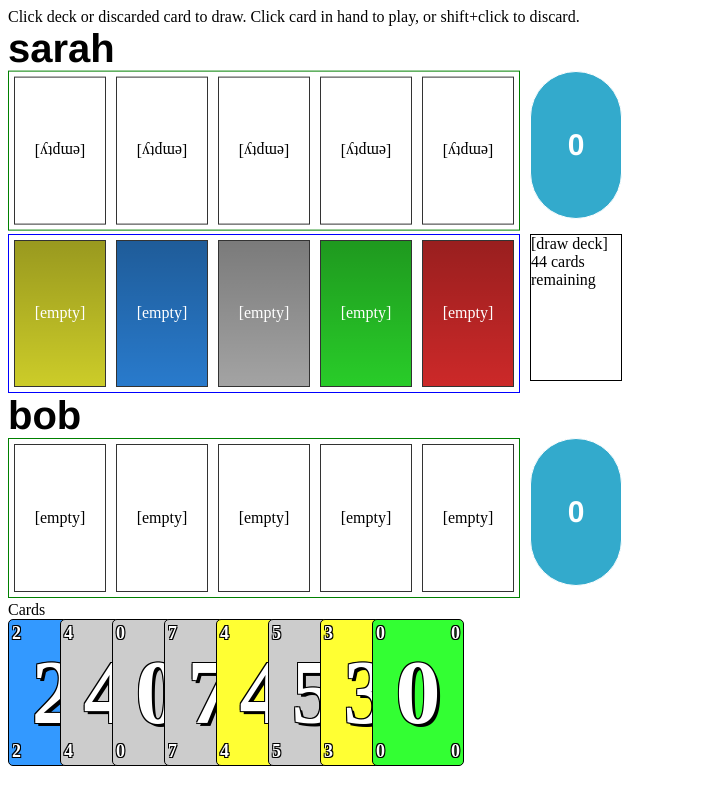
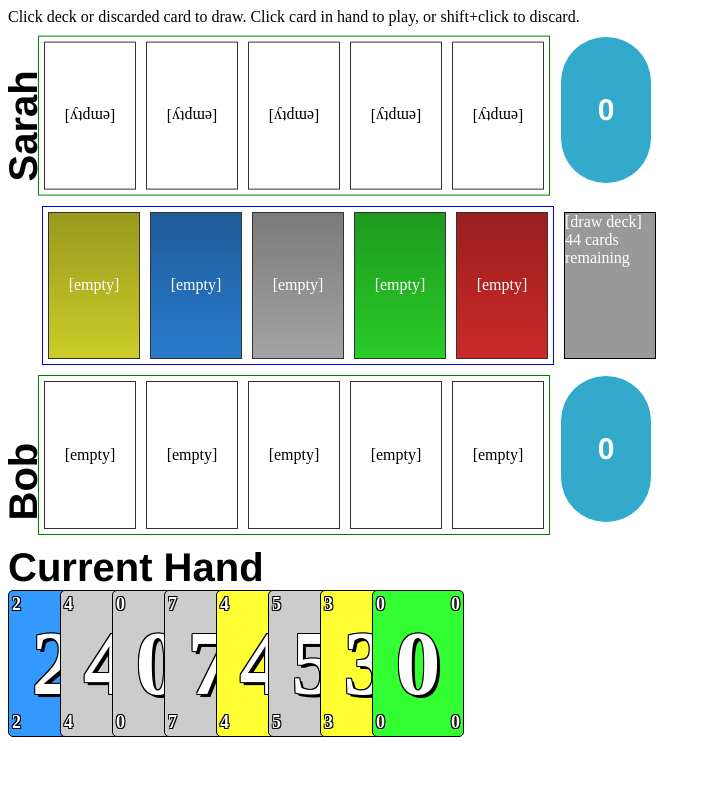
Before and after one commit to dmagoo/ng-expedition-game, an Angular app: page / in a window 1280 px wide. Shown: the whole page, without its empty margins (0-711 px from the left). Built offline with nearby package versions, Linux system fonts and the light colour scheme.

Commit message:
spacing, small css changes

```diff
--- a/src/app/lost-cities-app/lost-cities-app.component.ts
+++ b/src/app/lost-cities-app/lost-cities-app.component.ts
@@ -19,9 +19,9 @@ export class LostCitiesAppComponent {
         private gameService: LostCitiesGameService
     ) {
 
-        gameService.registerPlayer(0, 'bob', new HumanPlayerAgent());
+        gameService.registerPlayer(0, 'Bob', new HumanPlayerAgent());
         //gameService.registerPlayer(1, 'robo betty', new AIPlayerAgent(greedyStrategy, scoreTallyHeuristic));
-        gameService.registerPlayer(1, 'sarah', new HumanPlayerAgent());
+        gameService.registerPlayer(1, 'Sarah', new HumanPlayerAgent());
 
         console.log('starting game');
         gameService.startGame();
--- a/src/app/lost-cities-board/lost-cities-board.component.html
+++ b/src/app/lost-cities-board/lost-cities-board.component.html
@@ -1,5 +1,5 @@
 <div class="lc-board">
-  <div class="player-header">{{getVisibleOpponent().name}}</div>
+  <div class="player-header"><div>{{getVisibleOpponent().name}}</div></div>
   <lost-cities-played-cards [playedCardsPiles]="getVisibleOpponent().playedCards" [orientation]="'flipped'" class="played-cards-piles"></lost-cities-played-cards>
   <div class="score-box"><div class="score">{{getVisibleOpponent().getScore()}}</div></div>
   <div></div>
@@ -8,7 +8,8 @@
     [draw deck]<br/>
     {{boardState.deck.length}} cards remaining
   </div>
-  <div class="player-header">{{getVisiblePlayer().name}}</div>
+  <div></div>
+  <div class="player-header"><div>{{getVisiblePlayer().name}}</div></div>
   <lost-cities-played-cards [playedCardsPiles]="getVisiblePlayer().playedCards" [orientation]="'normal'" class="played-cards-piles"></lost-cities-played-cards>
   <div class="score-box"><div class="score">{{getVisiblePlayer().getScore()}}</div></div>
   <lost-cities-hand [player]="getVisiblePlayer()"></lost-cities-hand>
--- a/src/app/lost-cities-board/lost-cities-board.component.scss
+++ b/src/app/lost-cities-board/lost-cities-board.component.scss
@@ -8,11 +8,15 @@
     margin: 0 10px;
     vertical-align: top;
     cursor: pointer;
+    margin-top: 6px;
+    background-color: #999999;
+    color: white;
 }
 
 .discard-piles {
     display: inline-block;
     vertical-align: top;
+    margin-left: 34px;
 }
 
 .score-box {
@@ -24,7 +28,7 @@
     width: $card-width;
     height: $card-height;
     display: inline-table;
-    margin: 0 10px;
+    margin-left: 10px;
     vertical-align: top;
 }
 
@@ -43,8 +47,29 @@
     display: inline-block;
 }
 
+.score-box,
+.played-cards-piles {
+    margin-top: 10px;
+    margin-bottom: 10px;
+}
+
 .player-header {
     font-weight: bold;
     font-size: 40px;
     font-family: helvetica;
+    display: inline-block;
+    position: relative;
+    height: $card-height;
+    width: 30px;
+    margin-bottom: -($card-height);
 }
+
+.player-header div {
+    transform: rotate(-90deg) translate(50%, 0%);
+    transform-origin: right, top;
+    -ms-transform: rotate(-90deg) translate(50%, 0%);
+    -ms-transform-origin:right, top;
+    -webkit-transform: rotate(-90deg) translate(50%, 0%);
+    -webkit-transform-origin:right, top;
+    text-align: center;
+}
--- a/src/app/lost-cities-card/lost-cities-card.component.scss
+++ b/src/app/lost-cities-card/lost-cities-card.component.scss
@@ -8,6 +8,17 @@
     display: table;
     cursor: pointer;
     color: white;
+
+    /* disable shift selection highlingting */
+    -webkit-touch-callout: none; /* iOS Safari */
+    -webkit-user-select: none; /* Safari */
+    -khtml-user-select: none; /* Konqueror HTML */
+    -moz-user-select: none; /* Firefox */
+    -ms-user-select: none; /* Internet Explorer/Edge */
+    user-select: none; /* Non-prefixed version, currently supported by Chrome and Opera */
+
+
+
 }
 .card-value-6 .corner-number,
 .card-value-9 .corner-number,
--- a/src/app/lost-cities-hand/lost-cities-hand.component.html
+++ b/src/app/lost-cities-hand/lost-cities-hand.component.html
@@ -1,5 +1,5 @@
 <div class="lost-cities-hand">
-  Cards<br />
+  <div class="header">Current Hand</div>
     <lost-cities-card
        class="hand-card"
        *ngFor="let card of player.hand"
--- a/src/app/lost-cities-hand/lost-cities-hand.component.scss
+++ b/src/app/lost-cities-hand/lost-cities-hand.component.scss
@@ -7,4 +7,12 @@
 
 .hand-card:hover {
     z-index: 1;
+    top:-20px;
+    box-shadow: 3px 3px 10px rgba(0,0,0,.5);
 }
+
+.header {
+    font-weight: bold;
+    font-size: 40px;
+    font-family: helvetica;
+}
```
